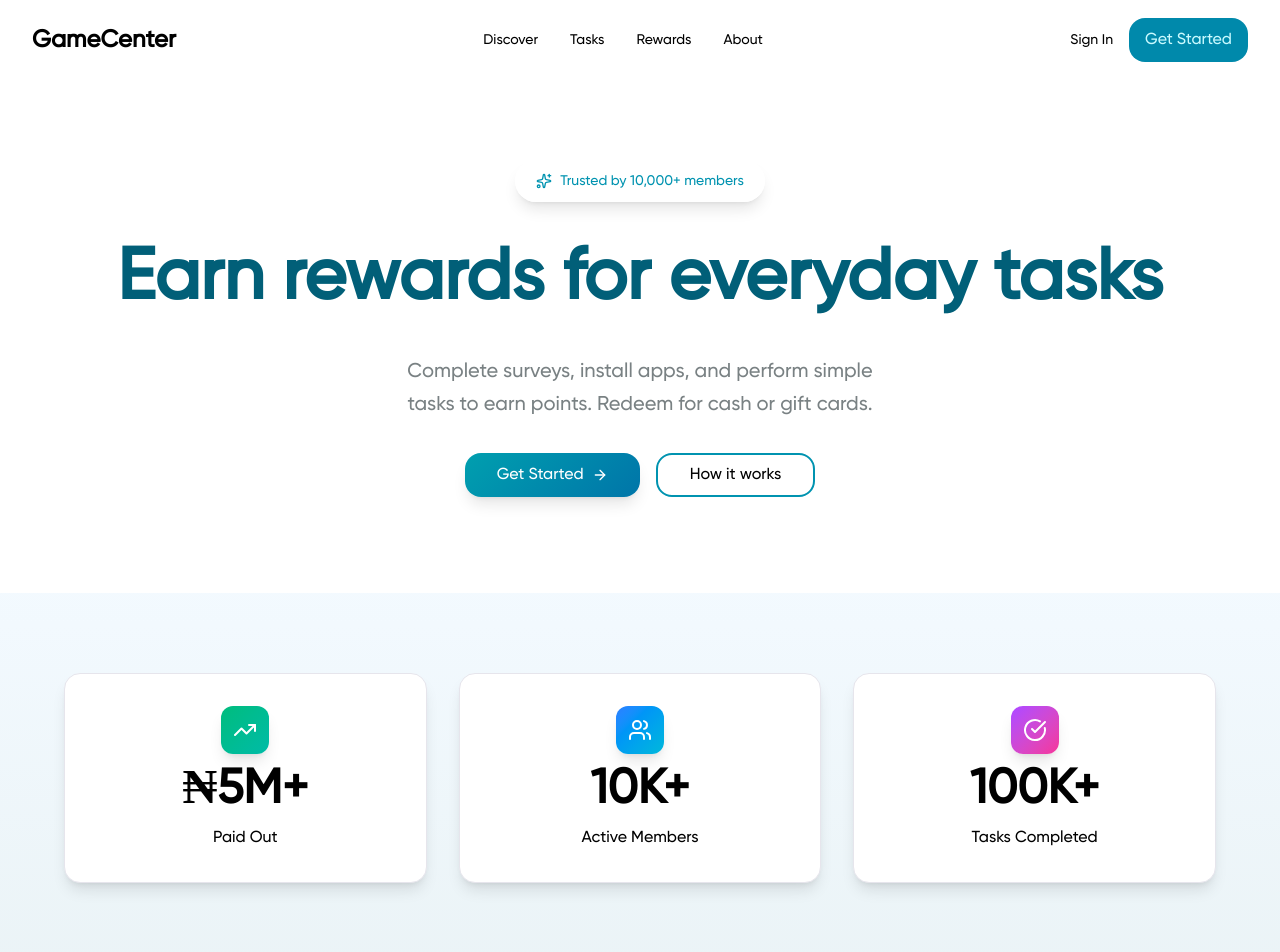
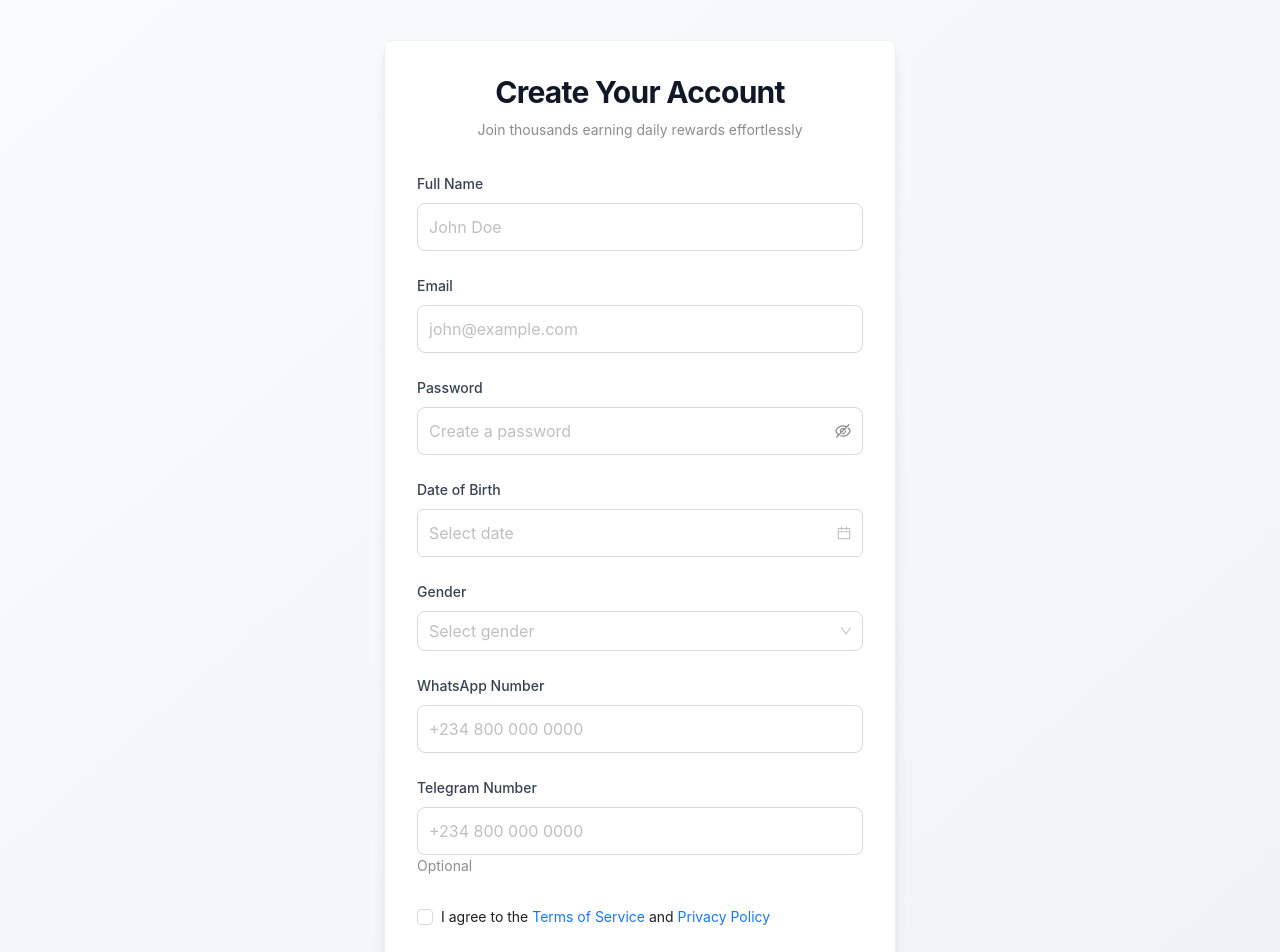
Before and after one commit to dochaseops-sys/gamecenterclub-website, a React (Vite) app: page /sign-up in a window 1280 px wide. Shown: the top 952 px of the page. Built offline with nearby package versions, Linux system fonts and the light colour scheme.

Commit message:
add registeration ui

```diff
--- a/src/App.css
+++ b/src/App.css
@@ -7,6 +7,9 @@ body {
   font-family: "Gilroy";
 }
 
+button{
+  cursor: pointer;
+}
 
 @keyframes fade-in-up {
   from {
--- a/src/components/cta-section.tsx
+++ b/src/components/cta-section.tsx
@@ -1,5 +1,6 @@
 import { ArrowRight, Sparkles } from "lucide-react"
 import { useEffect, useState, useRef } from "react"
+import { Link } from "react-router-dom"
 
 export function CTASection() {
   const [isVisible, setIsVisible] = useState(false)
@@ -53,12 +54,14 @@ export function CTASection() {
               isVisible ? "opacity-100 translate-y-0" : "opacity-0 translate-y-4"
             }`}
           >
-            <button
+            <Link to="/sign-up">
+                        <button
               className="flex items-center rounded-2xl h-11 text-[#2491ab] bg-white text-primary hover:bg-white/90 shadow-2xl hover:shadow-3xl transition-all group px-8 text-base font-semibold"
             >
               Create free account
               <ArrowRight className="ml-2 h-5 w-5 group-hover:translate-x-1 transition-transform" />
             </button>
+            </Link>
           </div>
         </div>
       </div>
--- a/src/components/header.tsx
+++ b/src/components/header.tsx
@@ -43,9 +43,11 @@ export function Header() {
             <button  className="text-sm">
               Sign In
             </button>
+            <Link to="/sign-up">
             <button className="bg-[#0089ab] h-11 rounded-2xl px-4 text-[#c9faff] hover:bg-primary/90 text-sm md:text-base">
               Get Started
             </button>
+            </Link>
           </div>
         </div>
       </div>
--- a/src/router/routes.config.tsx
+++ b/src/router/routes.config.tsx
@@ -1,5 +1,6 @@
 import IRouteInterface from "../interfaces/IRouteInterface";
 import Home from "../views/Home";
+import { RegistrationForm } from "../views/RegistrationForm";
 
 export const routes: IRouteInterface[] = [
   {
@@ -7,6 +8,10 @@ export const routes: IRouteInterface[] = [
     component: Home,
   },
   {
+    path: "/sign-up",
+    component: RegistrationForm,
+  },
+  {
     path: "*",
     component: Home,
   },
--- /dev/null
+++ b/src/views/RegistrationForm.tsx
@@ -0,0 +1,224 @@
+import { useState } from "react"
+import {
+  Form,
+  Input,
+  Button,
+  DatePicker,
+  Select,
+  Checkbox,
+  Typography,
+  message,
+  Card,
+} from "antd"
+// import { CheckCircleTwoTone } from "@ant-design/icons"
+import dayjs from "dayjs"
+import { Link } from "react-router-dom"
+
+const { Title, Text } = Typography
+const { Option } = Select
+
+export function RegistrationForm() {
+  const [loading, setLoading] = useState(false)
+  const [form] = Form.useForm()
+
+  const onFinish = (values: any) => {
+    setLoading(true)
+    console.log("Form submitted:", values)
+    setTimeout(() => {
+      message.success("Account created successfully!")
+      setLoading(false)
+      form.resetFields()
+    }, 1200)
+  }
+
+  return (
+   <div className="min-h-screen flex items-center justify-center px-4 py-10 bg-gradient-to-br from-[#f9fafb] via-[#f5f7fa] to-[#eef2f7]">
+
+      <Card
+        className="
+          w-full max-w-lg rounded-3xl shadow-lg border border-gray-100"
+        bodyStyle={{ padding: "2rem" }}
+      >
+        <div className="text-center mb-8">
+          <Title
+            level={2}
+            className="!mb-2 !text-gray-900 !font-bold tracking-tight"
+          >
+            Create Your Account
+          </Title>
+          <Text type="secondary" className="text-base">
+            Join thousands earning daily rewards effortlessly
+          </Text>
+        </div>
+
+        <Form
+          layout="vertical"
+          form={form}
+          onFinish={onFinish}
+          requiredMark={false}
+          className="space-y-4"
+        >
+          <Form.Item
+            name="fullName"
+            label={<span className="font-medium text-gray-700">Full Name</span>}
+            rules={[{ required: true, message: "Please enter your full name" }]}
+          >
+            <Input
+              size="large"
+              placeholder="John Doe"
+              className="h-12 rounded-xl"
+            />
+          </Form.Item>
+
+          <Form.Item
+            name="email"
+            label={<span className="font-medium text-gray-700">Email</span>}
+            rules={[
+              { required: true, message: "Please enter your email" },
+              { type: "email", message: "Enter a valid email" },
+            ]}
+          >
+            <Input
+              size="large"
+              placeholder="john@example.com"
+              className="h-12 rounded-xl"
+            />
+          </Form.Item>
+
+          <Form.Item
+            name="password"
+            label={<span className="font-medium text-gray-700">Password</span>}
+            rules={[
+              { required: true, message: "Please create a password" },
+              { min: 8, message: "Password must be at least 8 characters" },
+            ]}
+          >
+            <Input.Password
+              size="large"
+              placeholder="Create a password"
+              className="h-12 rounded-xl"
+            />
+          </Form.Item>
+
+          <Form.Item
+            name="dateOfBirth"
+            label={<span className="font-medium text-gray-700">Date of Birth</span>}
+            rules={[{ required: true, message: "Please select your date of birth" }]}
+          >
+            <DatePicker
+              size="large"
+              className="w-full h-12 rounded-xl"
+              format="DD/MM/YYYY"
+              disabledDate={(current) => current && current > dayjs().endOf("day")}
+            />
+          </Form.Item>
+
+          <Form.Item
+            name="gender"
+            label={<span className="font-medium text-gray-700">Gender</span>}
+            rules={[{ required: true, message: "Please select your gender" }]}
+          >
+            <Select
+              size="large"
+              placeholder="Select gender"
+              className="rounded-xl"
+            >
+              <Option value="male">Male</Option>
+              <Option value="female">Female</Option>
+              <Option value="other">Other</Option>
+              <Option value="prefer-not-to-say">Prefer not to say</Option>
+            </Select>
+          </Form.Item>
+
+          <Form.Item
+            name="whatsappNumber"
+            label={<span className="font-medium text-gray-700">WhatsApp Number</span>}
+            rules={[{ required: true, message: "Please enter your WhatsApp number" }]}
+          >
+            <Input
+              size="large"
+              placeholder="+234 800 000 0000"
+              className="h-12 rounded-xl"
+            />
+          </Form.Item>
+
+          <Form.Item
+            name="telegramNumber"
+            label={<span className="font-medium text-gray-700">Telegram Number</span>}
+          >
+            <Input
+              size="large"
+              placeholder="+234 800 000 0000"
+              className="h-12 rounded-xl"
+            />
+            <Text type="secondary" className="text-xs">
+              Optional
+            </Text>
+          </Form.Item>
+
+          <Form.Item
+            name="agreedToTerms"
+            valuePropName="checked"
+            rules={[
+              {
+                validator: (_, value) =>
+                  value ? Promise.resolve() : Promise.reject("You must agree to the terms"),
+              },
+            ]}
+          >
+            <Checkbox className="text-gray-700">
+              I agree to the{" "}
+              <Link to="/" className="underline text-blue-600 hover:text-blue-800">
+                Terms of Service
+              </Link>{" "}
+              and{" "}
+              <Link to="/" className="underline text-blue-600 hover:text-blue-800">
+                Privacy Policy
+              </Link>
+            </Checkbox>
+          </Form.Item>
+
+          <Form.Item>
+            <Button
+              type="primary"
+              htmlType="submit"
+              size="large"
+              className="w-full h-12 !bg-[#015f78] rounded-xl font-semibold shadow-md hover:shadow-lg transition-all duration-200"
+              loading={loading}
+            >
+              Create Account
+            </Button>
+          </Form.Item>
+        </Form>
+
+        {/* Footer */}
+        <div className="text-center mt-6">
+          <Text type="secondary">
+            Already have an account?{" "}
+            <Link to="/" className="font-medium text-blue-600 hover:underline">
+              Sign in
+            </Link>
+          </Text>
+        </div>
+      </Card>
+
+      {/* Benefits section */}
+      {/* <div className="mt-10 w-full max-w-lg space-y-3 text-center">
+        <BenefitItem text="Free to join, no credit card required" />
+        <BenefitItem text="250 welcome bonus points" />
+        <BenefitItem text="Start earning immediately" />
+      </div> */}
+    </div>
+  )
+}
+
+// function BenefitItem({ text }: { text: string }) {
+//   return (
+//     <div className="flex items-center justify-center gap-3">
+//       <CheckCircleTwoTone twoToneColor="#1677ff" className="text-xl" />
+//       <Text type="secondary" className="text-sm">
+//         {text}
+//       </Text>
+//     </div>
+//   )
+// }
```
